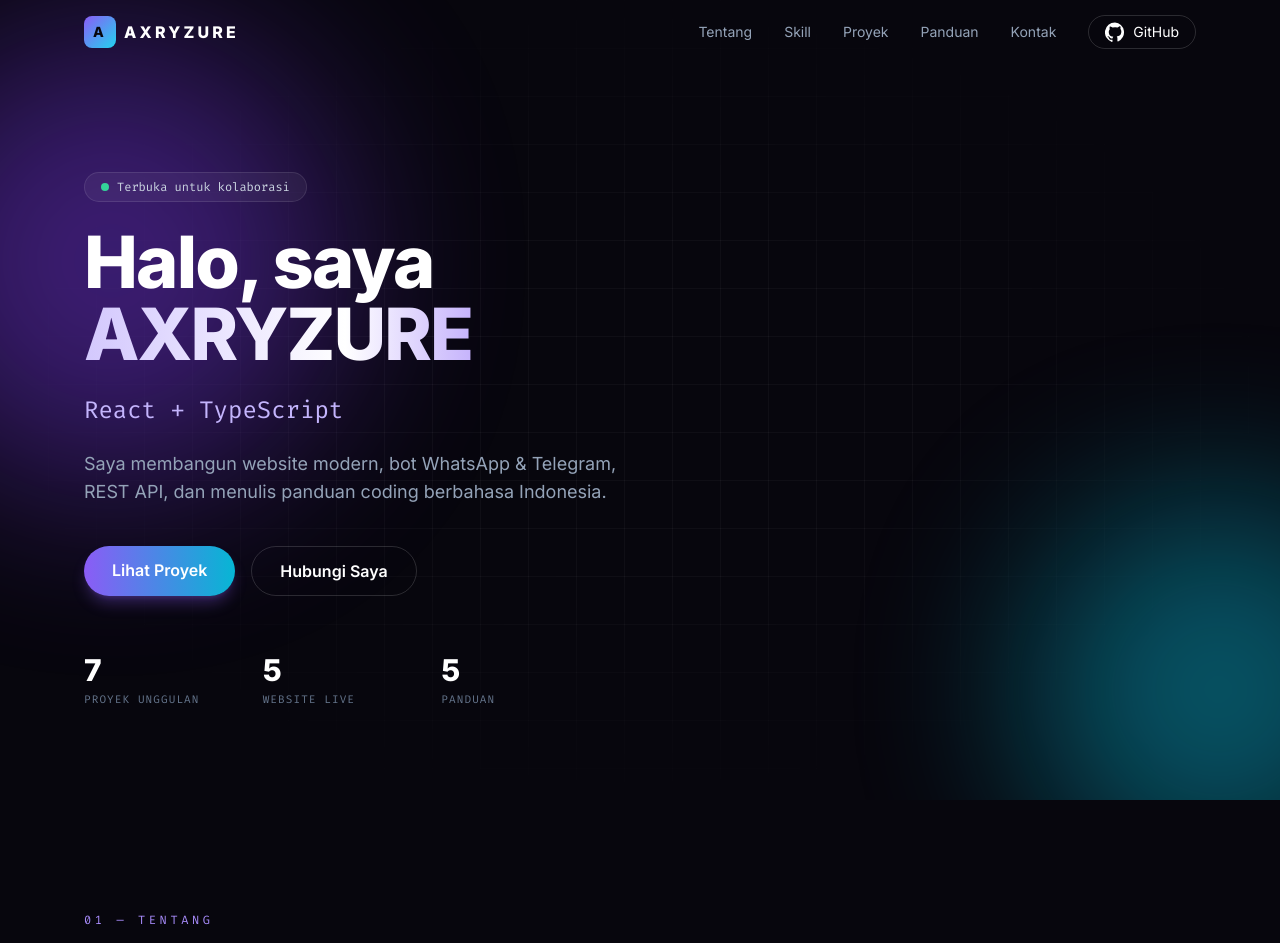
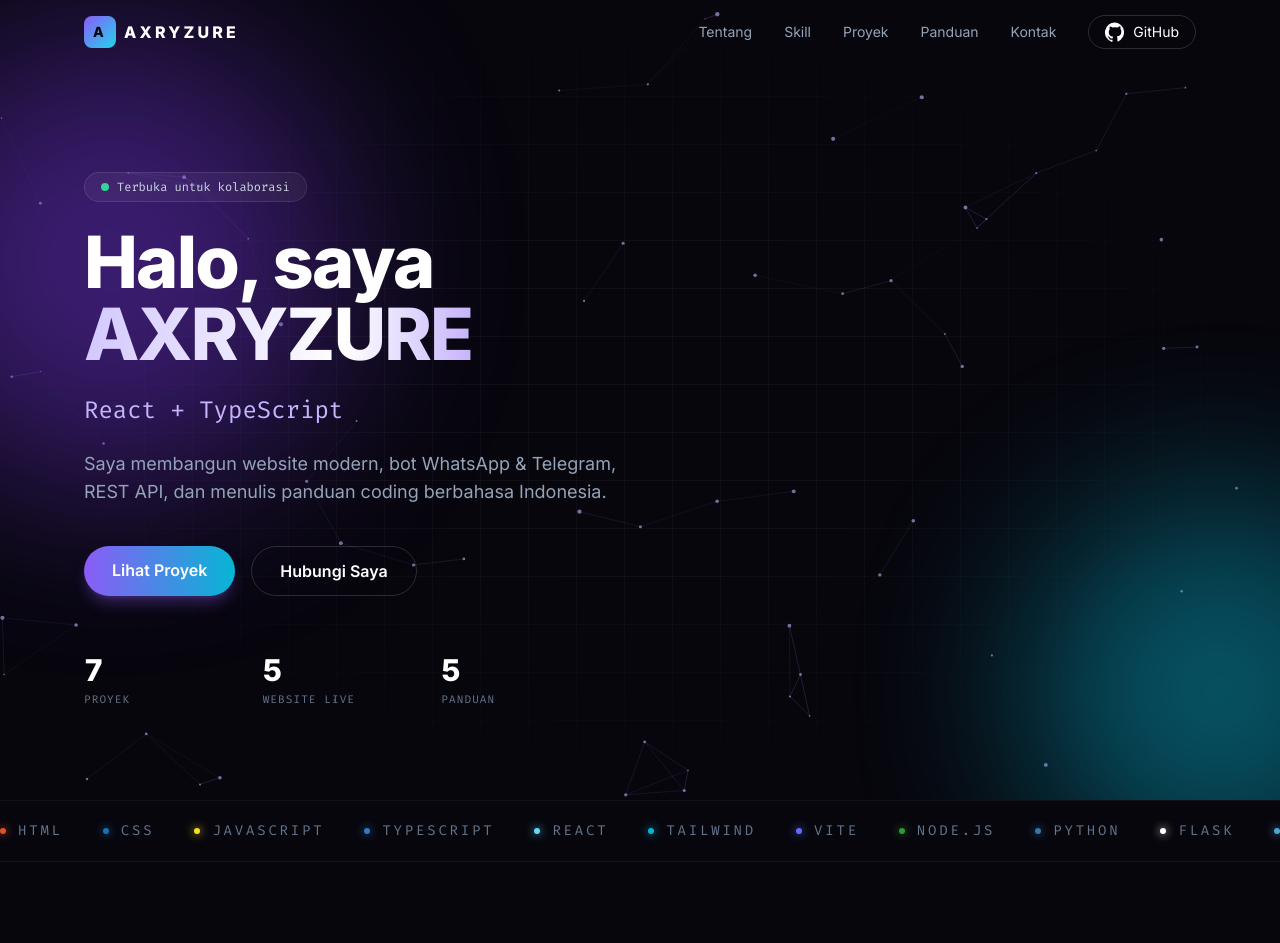
Before and after one commit to superrrkyy/superrrkyy.github.io, a React (Vite) app: page / in a window 1280 px wide. Shown: the top 943 px of the page. Built offline with nearby package versions, Linux system fonts and the light colour scheme; the HTML template or start-up script is replaced by a standard one.

Commit message:
Refactor App.tsx with new features and optimizations

```diff
--- a/src/App.tsx
+++ b/src/App.tsx
@@ -1,5 +1,9 @@
-import { useEffect, useState, type ReactNode } from "react";
+import { useEffect, useRef, useState, type MouseEvent, type ReactNode } from "react";
 import { about, guides, profile, projects, stack } from "./data";
+
+/* ---------- util ---------- */
+const prefersReduced = () => window.matchMedia("(prefers-reduced-motion: reduce)").matches;
+const canHover = () => window.matchMedia("(hover: hover) and (pointer: fine)").matches;
 
 /* ---------- hooks ---------- */
 function useReveal() {
@@ -44,7 +48,192 @@ function useTyping(words: string[]) {
   return text;
 }
 
-/* ---------- icons ---------- */
+/* ---------- efek sorot & miring ---------- */
+function onSpot(e: MouseEvent<HTMLElement>) {
+  const r = e.currentTarget.getBoundingClientRect();
+  e.currentTarget.style.setProperty("--mx", `${e.clientX - r.left}px`);
+  e.currentTarget.style.setProperty("--my", `${e.clientY - r.top}px`);
+}
+
+function onTilt(e: MouseEvent<HTMLElement>) {
+  if (!canHover() || prefersReduced()) return;
+  const r = e.currentTarget.getBoundingClientRect();
+  const x = (e.clientX - r.left) / r.width - 0.5;
+  const y = (e.clientY - r.top) / r.height - 0.5;
+  e.currentTarget.style.transform =
+    `perspective(900px) rotateX(${(-y * 6).toFixed(2)}deg) rotateY(${(x * 8).toFixed(2)}deg) translateY(-4px)`;
+}
+
+function onTiltEnd(e: MouseEvent<HTMLElement>) {
+  e.currentTarget.style.transform = "";
+}
+
+/* ---------- bar progres scroll ---------- */
+function ScrollProgress() {
+  const ref = useRef<HTMLDivElement>(null);
+  useEffect(() => {
+    let raf = 0;
+    const update = () => {
+      raf = 0;
+      const h = document.documentElement.scrollHeight - window.innerHeight;
+      const p = h > 0 ? window.scrollY / h : 0;
+      if (ref.current) ref.current.style.transform = `scaleX(${p})`;
+    };
+    const queue = () => {
+      if (!raf) raf = requestAnimationFrame(update);
+    };
+    update();
+    window.addEventListener("scroll", queue, { passive: true });
+    window.addEventListener("resize", queue);
+    return () => {
+      window.removeEventListener("scroll", queue);
+      window.removeEventListener("resize", queue);
+      cancelAnimationFrame(raf);
+    };
+  }, []);
+  return (
+    <div
+      ref={ref}
+      aria-hidden
+      className="fixed inset-x-0 top-0 z-[60] h-[2px] origin-left bg-gradient-to-r from-violet-500 via-fuchsia-400 to-cyan-400"
+      style={{ transform: "scaleX(0)" }}
+    />
+  );
+}
+
+/* ---------- latar partikel jaringan (canvas ringan) ---------- */
+function ParticleField() {
+  const ref = useRef<HTMLCanvasElement>(null);
+
+  useEffect(() => {
+    const canvas = ref.current;
+    if (!canvas) return;
+    const ctx = canvas.getContext("2d");
+    if (!ctx) return;
+    const reduced = prefersReduced();
+
+    type P = { x: number; y: number; vx: number; vy: number; r: number };
+    let w = 0;
+    let h = 0;
+    let pts: P[] = [];
+    let raf = 0;
+
+    const draw = () => {
+      ctx.clearRect(0, 0, w, h);
+      const max = 120;
+      for (let i = 0; i < pts.length; i++) {
+        for (let j = i + 1; j < pts.length; j++) {
+          const a = pts[i];
+          const b = pts[j];
+          const d = Math.hypot(a.x - b.x, a.y - b.y);
+          if (d < max) {
+            ctx.strokeStyle = `rgba(167,139,250,${((1 - d / max) * 0.3).toFixed(3)})`;
+            ctx.lineWidth = 1;
+            ctx.beginPath();
+            ctx.moveTo(a.x, a.y);
+            ctx.lineTo(b.x, b.y);
+            ctx.stroke();
+          }
+        }
+      }
+      ctx.fillStyle = "rgba(196,181,253,0.85)";
+      for (const p of pts) {
+        ctx.beginPath();
+        ctx.arc(p.x, p.y, p.r, 0, Math.PI * 2);
+        ctx.fill();
+      }
+    };
+
+    const step = () => {
+      for (const p of pts) {
+        p.x += p.vx;
+        p.y += p.vy;
+        if (p.x < 0 || p.x > w) p.vx *= -1;
+        if (p.y < 0 || p.y > h) p.vy *= -1;
+      }
+      draw();
+      raf = requestAnimationFrame(step);
+    };
+
+    const start = () => {
+      if (!raf && !reduced && !document.hidden) raf = requestAnimationFrame(step);
+    };
+    const stop = () => {
+      cancelAnimationFrame(raf);
+      raf = 0;
+    };
+
+    const resize = () => {
+      const rect = canvas.getBoundingClientRect();
+      w = rect.width;
+      h = rect.height;
+      const dpr = Math.min(window.devicePixelRatio || 1, 2);
+      canvas.width = Math.round(w * dpr);
+      canvas.height = Math.round(h * dpr);
+      ctx.setTransform(dpr, 0, 0, dpr, 0, 0);
+      const count = Math.min(90, Math.round((w * h) / 16000));
+      pts = Array.from({ length: count }, () => ({
+        x: Math.random() * w,
+        y: Math.random() * h,
+        vx: (Math.random() - 0.5) * 0.35,
+        vy: (Math.random() - 0.5) * 0.35,
+        r: Math.random() * 1.6 + 0.6,
+      }));
+      if (reduced) draw();
+    };
+
+    const ro = new ResizeObserver(resize);
+    ro.observe(canvas);
+    const io = new IntersectionObserver(([e]) => (e.isIntersecting ? start() : stop()));
+    io.observe(canvas);
+    const onVis = () => (document.hidden ? stop() : start());
+    document.addEventListener("visibilitychange", onVis);
+    resize();
+    start();
+
+    return () => {
+      stop();
+      ro.disconnect();
+      io.disconnect();
+      document.removeEventListener("visibilitychange", onVis);
+    };
+  }, []);
+
+  return <canvas ref={ref} aria-hidden className="absolute inset-0 h-full w-full opacity-70" />;
+}
+
+/* ---------- angka yang naik saat terlihat ---------- */
+function Counter({ to, label }: { to: number; label: string }) {
+  const ref = useRef<HTMLDivElement>(null);
+  const [n, setN] = useState(0);
+  useEffect(() => {
+    const el = ref.current;
+    if (!el) return;
+    const io = new IntersectionObserver(([e]) => {
+      if (!e.isIntersecting) return;
+      io.disconnect();
+      if (prefersReduced()) return setN(to);
+      const start = performance.now();
+      const dur = 1400;
+      const tick = (t: number) => {
+        const k = Math.min(1, (t - start) / dur);
+        setN(Math.round(to * (1 - Math.pow(1 - k, 3))));
+        if (k < 1) requestAnimationFrame(tick);
+      };
+      requestAnimationFrame(tick);
+    }, { threshold: 0.5 });
+    io.observe(el);
+    return () => io.disconnect();
+  }, [to]);
+  return (
+    <div ref={ref}>
+      <div className="text-3xl font-extrabold tabular-nums text-white">{n}</div>
+      <div className="mt-1 font-mono text-[11px] uppercase tracking-widest text-slate-500">{label}</div>
+    </div>
+  );
+}
+
+/* ---------- ikon ---------- */
 const Icon = {
   github: (
     <svg viewBox="0 0 24 24" className="h-5 w-5" fill="currentColor"><path d="M12 .5a12 12 0 0 0-3.8 23.4c.6.1.8-.3.8-.6v-2c-3.3.7-4-1.6-4-1.6-.6-1.4-1.4-1.8-1.4-1.8-1.1-.7.1-.7.1-.7 1.2.1 1.9 1.2 1.9 1.2 1.1 1.9 2.9 1.3 3.6 1 .1-.8.4-1.3.8-1.6-2.7-.3-5.5-1.3-5.5-6 0-1.3.5-2.4 1.2-3.2-.1-.3-.5-1.5.1-3.2 0 0 1-.3 3.3 1.2a11.5 11.5 0 0 1 6 0C17.3 4.6 18.3 5 18.3 5c.7 1.7.2 2.9.1 3.2.8.8 1.2 1.9 1.2 3.2 0 4.6-2.8 5.6-5.5 5.9.4.4.8 1.1.8 2.2v3.3c0 .3.2.7.8.6A12 12 0 0 0 12 .5Z"/></svg>
@@ -69,13 +258,14 @@ const Icon = {
   ),
 };
 
-/* ---------- small components ---------- */
+/* ---------- komponen kecil ---------- */
 function Section({ id, label, title, children }: { id: string; label: string; title: ReactNode; children: ReactNode }) {
   return (
     <section id={id} className="relative mx-auto max-w-6xl scroll-mt-24 px-5 py-20 sm:py-28">
       <div className="reveal mb-12">
         <p className="mb-3 font-mono text-xs uppercase tracking-[0.3em] text-violet-400">{label}</p>
         <h2 className="text-3xl font-extrabold tracking-tight text-white sm:text-4xl">{title}</h2>
+        <div className="heading-line mt-5 h-px w-24 origin-left bg-gradient-to-r from-violet-400 to-transparent" />
       </div>
       {children}
     </section>
@@ -96,7 +286,7 @@ function Navbar() {
   useEffect(() => {
     const f = () => setScrolled(window.scrollY > 20);
     f();
-    window.addEventListener("scroll", f);
+    window.addEventListener("scroll", f, { passive: true });
     return () => window.removeEventListener("scroll", f);
   }, []);
   return (
@@ -129,12 +319,13 @@ function Navbar() {
   );
 }
 
-/* ---------- sections ---------- */
+/* ---------- bagian utama ---------- */
 function Hero() {
   const typed = useTyping(profile.typing);
   return (
-    <section id="top" className="relative flex min-h-[100svh] items-center overflow-hidden">
+    <section id="top" onPointerMove={onSpot} className="spot relative flex min-h-[100svh] items-center overflow-hidden">
       <div className="grid-bg absolute inset-0" />
+      <ParticleField />
       <div className="blob left-[-10%] top-[10%] h-[420px] w-[420px] bg-violet-600" />
       <div className="blob bottom-[-10%] right-[-10%] h-[380px] w-[380px] bg-cyan-500" style={{ animationDelay: "-6s" }} />
       <div className="relative mx-auto w-full max-w-6xl px-5 pt-20">
@@ -144,7 +335,11 @@ function Hero() {
         </div>
         <h1 className="reveal text-5xl font-extrabold leading-[1.05] tracking-tight text-white sm:text-7xl">
           Halo, saya <br />
-          <span className="grad-text">{profile.name}</span>
+          <span className="grad-text">
+            {profile.name.split("").map((c, i) => (
+              <span key={i} className="letter" style={{ animationDelay: `${0.3 + i * 0.07}s` }}>{c}</span>
+            ))}
+          </span>
         </h1>
         <p className="reveal mt-6 h-8 font-mono text-lg text-violet-300 sm:text-2xl">
           {typed}<span className="caret" />
@@ -159,19 +354,31 @@ function Hero() {
           </a>
         </div>
         <div className="reveal mt-14 grid max-w-lg grid-cols-3 gap-6">
-          {[
-            [String(projects.length), "Proyek unggulan"],
-            [String(projects.filter((p) => p.demo).length), "Website live"],
-            [String(guides.length), "Panduan"],
-          ].map(([n, l]) => (
-            <div key={l}>
-              <div className="text-3xl font-extrabold text-white">{n}</div>
-              <div className="mt-1 font-mono text-[11px] uppercase tracking-widest text-slate-500">{l}</div>
-            </div>
-          ))}
+          <Counter to={projects.length} label="Proyek" />
+          <Counter to={projects.filter((p) => p.demo).length} label="Website live" />
+          <Counter to={guides.length} label="Panduan" />
         </div>
       </div>
     </section>
+  );
+}
+
+function Ticker() {
+  return (
+    <div className="ticker border-y border-white/5 py-5" aria-label="Teknologi yang saya pakai">
+      <div className="ticker-track flex w-max">
+        {[0, 1].map((k) => (
+          <div key={k} className="flex shrink-0 gap-10 pr-10" aria-hidden={k === 1}>
+            {stack.map((s) => (
+              <span key={`${k}-${s.name}`} className="flex items-center gap-3 whitespace-nowrap font-mono text-sm uppercase tracking-[0.2em] text-slate-500">
+                <span className="h-1.5 w-1.5 rounded-full" style={{ background: s.color, boxShadow: `0 0 10px ${s.color}` }} />
+                {s.name}
+              </span>
+            ))}
+          </div>
+        ))}
+      </div>
+    </div>
   );
 }
 
@@ -180,7 +387,7 @@ function About() {
     <Section id="tentang" label="01 — Tentang" title={<>Apa yang saya <span className="grad-text">kerjakan</span></>}>
       <div className="grid gap-5 sm:grid-cols-2 lg:grid-cols-4">
         {about.map((a, i) => (
-          <div key={a.title} className="reveal glass group rounded-2xl p-6 transition hover:-translate-y-1 hover:border-violet-400/50" style={{ transitionDelay: `${i * 80}ms` }}>
+          <div key={a.title} onPointerMove={onSpot} className="reveal spot glass group rounded-2xl p-6 transition hover:-translate-y-1 hover:border-violet-400/50" style={{ transitionDelay: `${i * 80}ms` }}>
             <div className="mb-4 grid h-12 w-12 place-items-center rounded-xl bg-violet-500/10 text-2xl transition group-hover:scale-110">{a.icon}</div>
             <h3 className="mb-2 font-bold text-white">{a.title}</h3>
             <p className="text-sm leading-relaxed text-slate-400">{a.text}</p>
@@ -226,7 +433,12 @@ function Projects() {
     <Section id="proyek" label="03 — Proyek" title={<>Karya <span className="grad-text">pilihan</span></>}>
       <div className="grid gap-6 md:grid-cols-2">
         {projects.map((p, i) => (
-          <article key={p.title} className={`reveal glass group flex flex-col overflow-hidden rounded-3xl transition hover:-translate-y-1 hover:border-violet-400/50 hover:shadow-2xl hover:shadow-violet-500/10 ${p.featured && i === 0 ? "md:col-span-2" : ""}`}>
+          <article
+            key={p.title}
+            onPointerMove={(e) => { onSpot(e); onTilt(e); }}
+            onPointerLeave={onTiltEnd}
+            className={`reveal spot tilt glass group flex flex-col overflow-hidden rounded-3xl hover:border-violet-400/50 hover:shadow-2xl hover:shadow-violet-500/10 ${p.featured && i === 0 ? "md:col-span-2" : ""}`}
+          >
             <div className="relative overflow-hidden bg-panel">
               <img src={p.image} alt={p.title} loading="lazy" className="aspect-[15/4] w-full object-cover transition duration-700 group-hover:scale-105" />
               {p.demo && (
@@ -266,7 +478,7 @@ function Guides() {
     <Section id="panduan" label="04 — Edukasi" title={<>Panduan <span className="grad-text">gratis</span></>}>
       <div className="grid gap-4 sm:grid-cols-2 lg:grid-cols-3">
         {guides.map((g, i) => (
-          <a key={g.title} href={g.url} target="_blank" rel="noreferrer" className="reveal glass group flex items-start gap-4 rounded-2xl p-5 transition hover:-translate-y-1 hover:border-violet-400/50" style={{ transitionDelay: `${i * 60}ms` }}>
+          <a key={g.title} href={g.url} target="_blank" rel="noreferrer" onPointerMove={onSpot} className="reveal spot glass group flex items-start gap-4 rounded-2xl p-5 transition hover:-translate-y-1 hover:border-violet-400/50" style={{ transitionDelay: `${i * 60}ms` }}>
             <span className="text-2xl">{g.icon}</span>
             <div className="flex-1">
               <h3 className="font-semibold text-white">{g.title}</h3>
@@ -289,14 +501,14 @@ function Contact() {
   ];
   return (
     <Section id="kontak" label="05 — Kontak" title={<>Mari <span className="grad-text">terhubung</span></>}>
-      <div className="reveal glass relative overflow-hidden rounded-3xl p-8 sm:p-12">
+      <div className="reveal beam glass relative overflow-hidden rounded-3xl p-8 sm:p-12">
         <div className="blob right-[-20%] top-[-40%] h-[300px] w-[300px] bg-violet-600" />
         <p className="relative max-w-xl text-lg text-slate-300">
           Punya ide proyek, ingin berkolaborasi, atau sekadar menyapa? Pesanmu selalu saya tunggu. 👋
         </p>
         <div className="relative mt-8 grid gap-4 sm:grid-cols-2">
           {links.map((l) => (
-            <a key={l.label} href={l.href} target="_blank" rel="noreferrer" className="flex items-center gap-4 rounded-2xl border border-white/10 bg-black/30 p-4 transition hover:border-violet-400 hover:bg-violet-500/10">
+            <a key={l.label} href={l.href} target="_blank" rel="noreferrer" onPointerMove={onSpot} className="spot flex items-center gap-4 rounded-2xl border border-white/10 bg-black/30 p-4 transition hover:border-violet-400 hover:bg-violet-500/10">
               <span className="grid h-11 w-11 place-items-center rounded-xl bg-violet-500/15 text-violet-300">{l.icon}</span>
               <div className="min-w-0">
                 <div className="font-semibold text-white">{l.label}</div>
@@ -314,9 +526,11 @@ export default function App() {
   useReveal();
   return (
     <div className="relative overflow-x-hidden">
+      <ScrollProgress />
       <Navbar />
       <main>
         <Hero />
+        <Ticker />
         <About />
         <Skills />
         <Projects />
```
